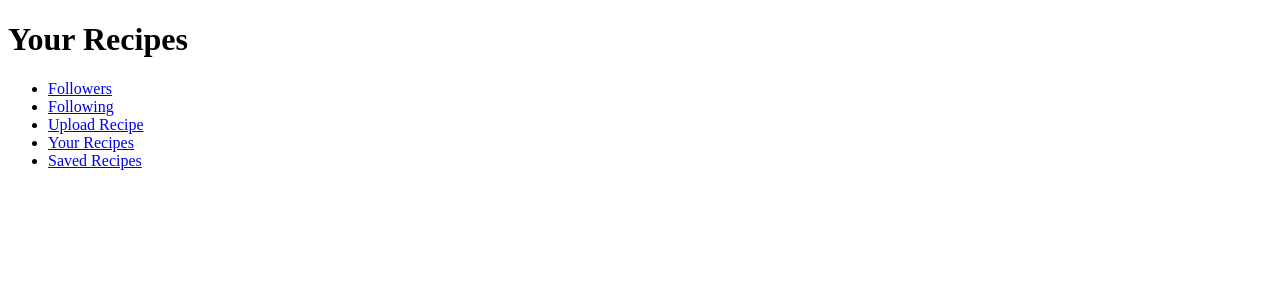
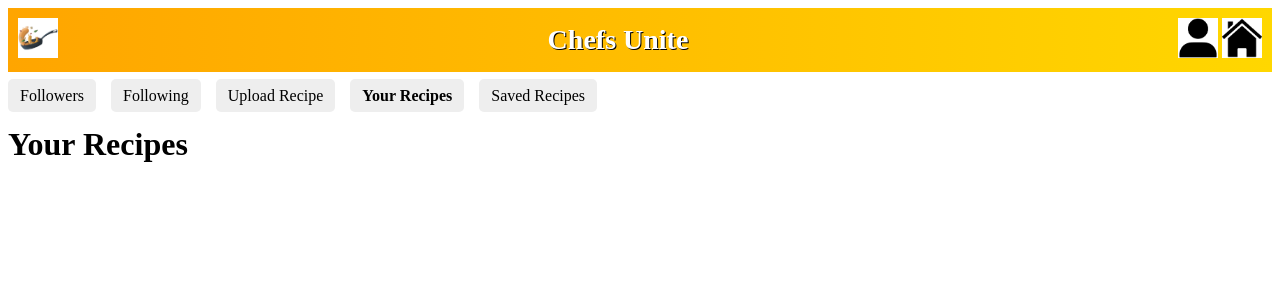
Before and after one commit to 7alamaher/chefs_unite, a PHP site: page /YourRecipes.php in a window 1280 px wide. Shown: the top 300 px of the page. Run offline with PHP 8.4, Linux system fonts and the light colour scheme; a user stored in the database is signed in; data comes from the database, SQL or seed files in the repository.

Commit message:
Your commit message

```diff
--- a/YourRecipes.php
+++ b/YourRecipes.php
@@ -24,6 +24,56 @@
     <title>Your Recipes</title>
     <link rel="stylesheet" href="https://cdnjs.cloudflare.com/ajax/libs/font-awesome/6.5.1/css/all.min.css">
     <style>
+        /* ====== Chefs Unite Navbar Styles ====== */
+        .navbar {
+            background: linear-gradient(to right, orange, gold);
+            padding: 10px;
+        }
+        .navbar ul {
+            list-style: none;
+            margin: 0;
+            padding: 0;
+            display: flex;
+            align-items: center;
+            justify-content: space-between;
+        }
+        .navbar li {
+            display: inline-block;
+        }
+        .navbar img {
+            height: 40px;
+        }
+        .text1 {
+            font-size: 28px;
+            font-weight: bold;
+            color: white;
+            text-shadow: 1px 1px black;
+        }
+
+        /* ====== Recipe Tabs Navbar Styles ====== */
+        .recipe-tabs {
+            margin-top: 15px;
+        }
+        .recipe-tabs ul {
+            list-style: none;
+            display: flex;
+            padding: 0;
+            margin: 0;
+            gap: 15px;
+        }
+        .recipe-tabs li a {
+            text-decoration: none;
+            padding: 8px 12px;
+            background: #eee;
+            border-radius: 5px;
+            color: black;
+        }
+        .yourRecipesTab a {
+            background: gold;
+            font-weight: bold;
+        }
+
+        /* ====== Recipe Card Styles ====== */
         .recipe-card {
             border: 1px solid #ccc;
             padding: 10px;
@@ -41,6 +91,8 @@
             cursor: pointer;
             margin-left: 10px;
         }
+
+        /* ====== Confirm Box ====== */
         .confirm-box {
             display: none;
             position: fixed;
@@ -65,20 +117,33 @@
 </head>
 <body>
 
-<h1>Your Recipes</h1>
-
+<!-- Chefs Unite Navbar -->
 <nav class="navbar">
     <ul>
-            <li><a href="Followers.php">Followers </a></li>
-            <li><a href="Following.php">Following </a></li>
+        <li><a href="Home.php"><img src="Images/Untitled_Artwork.jpg" alt="Logo"></a></li>
+        <li class="text1">Chefs Unite</li>
+        <li class="right-icons">
+            <a href="profile.php"><img src="Images/profile icon.png" alt="Profile"></a>
+            <a href="Home.php"><img src="Images/home icon.png" alt="Home Page"></a>
+        </li>
+    </ul>
+</nav>
+
+<!-- Recipe Tabs Navbar -->
+<nav class="recipe-tabs">
+    <ul>
+        <li><a href="Followers.php">Followers</a></li>
+        <li><a href="Following.php">Following</a></li>
         <li><a href="UploadRecipe.php">Upload Recipe</a></li>
         <li class="yourRecipesTab"><a href="YourRecipes.php">Your Recipes</a></li>
         <li><a href="SavedRecipes.php">Saved Recipes</a></li>
     </ul>
 </nav>
 
+<h1>Your Recipes</h1>
+
 <?php while ($row = $result->fetch_assoc()): ?>
-    <div class="recipe-card" <?php echo $row['id']; ?>>
+    <div class="recipe-card" id="recipe-<?php echo $row['id']; ?>">
         <div class="recipe-info">
             <img src="<?php echo htmlspecialchars($row['image_url']); ?>" alt="Recipe Image" width="60" height="60">
             <span><?php echo htmlspecialchars($row['title']); ?></span>
@@ -131,7 +196,7 @@
         if (data.success) {
             const recipeCard = document.getElementById('recipe-' + recipeToDelete);
             if (recipeCard) {
-                recipeCard.remove(); // Remove recipe card instantly
+                recipeCard.remove();
             }
         } else {
             alert(data.message || "Error deleting recipe.");
```
Also changed, not shown: SavedRecipes.php (+25 -25 lines). Lines whose indentation alone changed are shown as unchanged.
